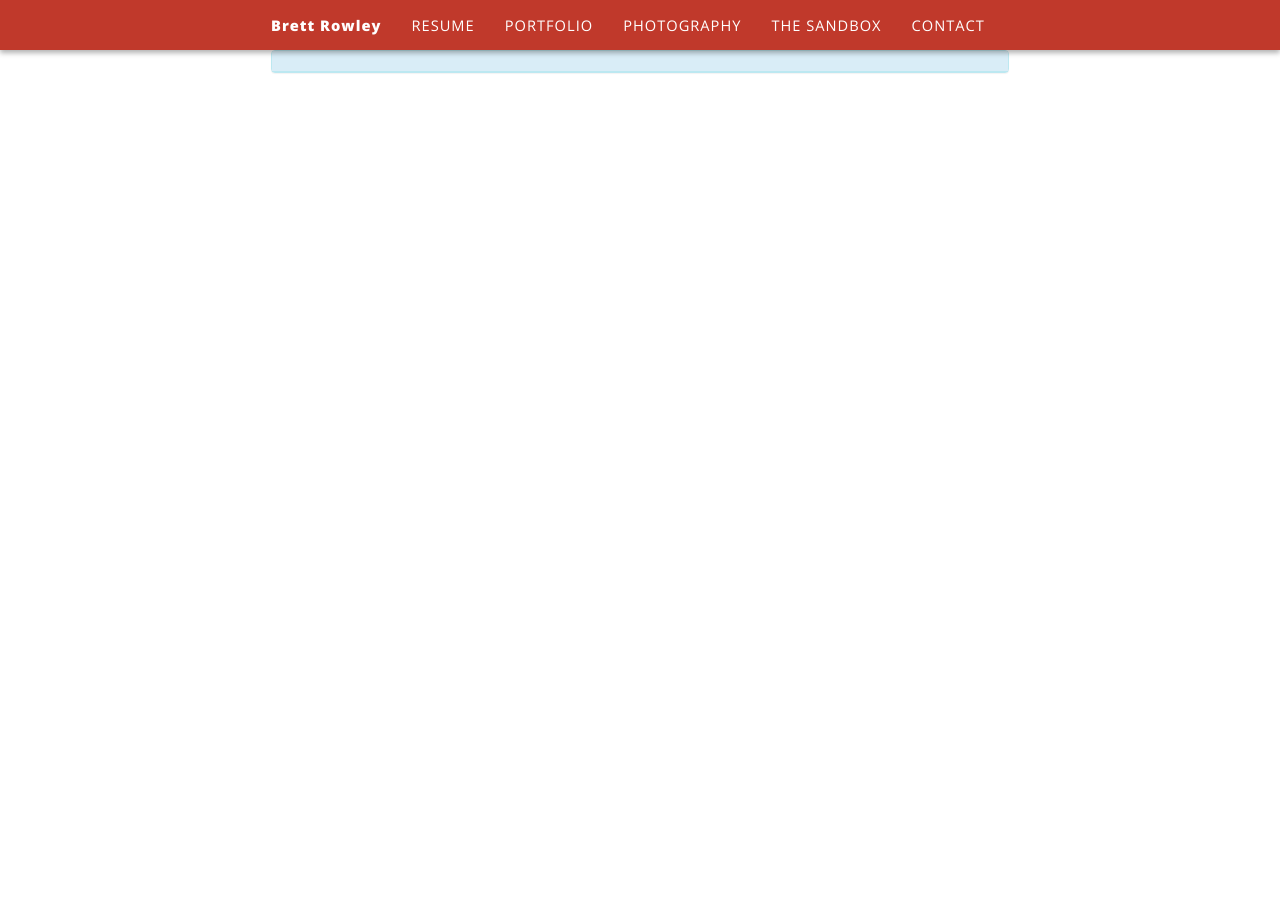
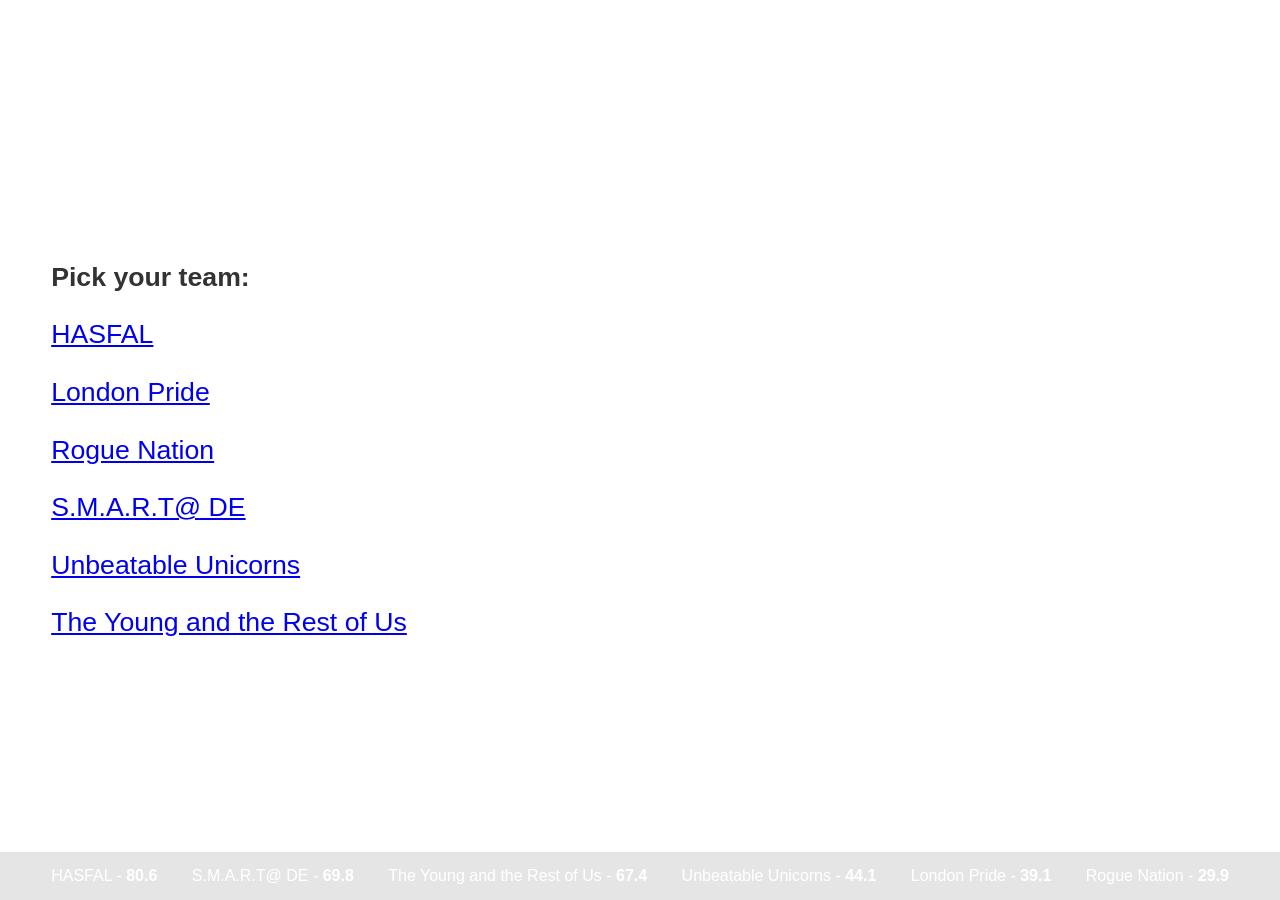
Before and after one commit to brettrowley/brettrowley.github.io, a Jekyll site: the page sandbox/wellable/index.html, which Jekyll copies as it is, in a window 1280 px wide and 900 px high. Built offline with Jekyll 4.4.1, drawn with Linux system fonts in a browser that asks for light colours; nearby versions of some CDN libraries; some of the changed text lies outside the part shown.

Commit message:
Finished styling

```diff
--- a/sandbox/wellable/index.html
+++ b/sandbox/wellable/index.html
@@ -1,19 +1,151 @@
----
-layout: default
-title: 'RapidMiner Wellable Challenge'
----
+<link href='/assets/css/ionicons.css' rel='stylesheet' type='title/css'>
 <style>
+body, html{
+	padding: 0;
+	margin: 0;
+	font-family: sans-serif;
+	font-weight: 300;
+	color: white;
+	overflow: hidden;
+}
+
+.stats{
+	position: fixed;
+	bottom: 0;
+	width: 100%;
+	background: rgba(0,0,0,0.1);
+	transition: 0.5s;
+}
+.stats ul{
+	list-style: none;
+	padding-left: 4vw;
+	margin: 0;
+}
+
+li.position{
+	padding: 15px 30px 15px 0;
+	display: inline-block;
+}
+
+
+span#scores{
+	color: white;
+	display: none;
+	cursor: pointer;
+}
+span#scores i{
+	display: inline-block;
+	transition: 0.5s;
+}
+
+
+
+
+.intro span{
+	color: #333 !important;
+	font-size: 20pt;
+	vertical-align: middle;
+    display: table-cell;
+    height: 100vh;
+	margin: 0;
+}
+.team, .intro {
+	display: block;
+	padding-left: 4vw;
+	height: 100vh;
+
+}
+.team span.title{
+	font-size: 100pt;
+	margin: 0;
+	height: 100vh;
+	max-width: 75vw;
+    vertical-align: middle;
+    display: table-cell;
+}
+
+@media screen and (max-width: 1100px){
+	.team span.title{
+		font-size: 30pt;
+		width: 100vw;
+		font-weight: 700;
+	}
+	.intro span{
+	font-size: 15pt;
+}
+
+
+	.stats{
+		bottom: -160px;
+	}
+	.stats.expand{
+		bottom: 0px;
+	}
+	.stats ul{
+		padding: 10px 0 10px 4vw;
+
+	}
+	li.position{
+		display: block;
+		padding: 5px 0px;
+		font-size: 10pt;
+	}
+
+	span#scores{
+		display: block;
+		padding-bottom: 10px;
+	}
+	span#scores i.expand{
+		transform: rotate(45deg);
+	}
+}
 </style>
+
+
 <script src="http://code.jquery.com/jquery-1.10.1.min.js"></script>
 <script>
+$(document).ready(function(){
+	$('div.team').each(function(){
+		var index = $(this).index();
+		console.log(index)
+		switch (index){
+			case 2:
+			$(this).css("background", "#2ecc71");
+			break;
+			case 3:
+			$(this).css("background", "#16a085");
+			break;
+			case 4:
+			$(this).css("background", "#f39c12");
+			break;
+			case 5:
+			$(this).css("background", "#e67e22");
+			break;
+			case 6:
+			$(this).css("background", "#e74c3c");
+			break;
+			case 7:
+			$(this).css("background", "#c0392b");
+			break;
+		}
+
+		var team = $(this).find("span.title").text().toLowerCase().replace(/[^\w\s]/gi, '').replace(/ /g, "-");
+		$(this).attr("id", team)
+	})
+
+	$('span#scores').click(function(){
+		$('.stats').toggleClass("expand")
+		$('span#scores i').toggleClass("expand")
+	})
+})
   $.ajax({
-  url:"https://www.kimonolabs.com/api/c0xh0bzc?apikey=kULyVYErfQfsy8mkfcSlLie5VvDkXQhh",
+  // url:"https://www.kimonolabs.com/api/c0xh0bzc?apikey=kULyVYErfQfsy8mkfcSlLie5VvDkXQhh",
+  "url":"https://www.kimonolabs.com/api/5qtdkod0?apikey=z6vewKq5SXBcF6Q6L17sQEJ8gaYMou0C",
   crossDomain: true,
   dataType: "jsonp",
-  beforeSend: function(xhr) { xhr.setRequestHeader('authorization', 'Bearer 2uZMXOIbafpMXorDXzuvVa78wXaKB26P'); },
+  // beforeSend: function(xhr) { xhr.setRequestHeader('authorization', 'Bearer 2uZMXOIbafpMXorDXzuvVa78wXaKB26P'); },
   success: function (response) {
     //Do something with the response
-    $(".panel-heading").html(response.name);
   },
   error: function (xhr, status) {
     //handle errors
@@ -21,11 +153,46 @@ title: 'RapidMiner Wellable Challenge'
 });</script>
 
 <body>
-<div class="container padding">
-   <div class="panel panel-info">
-      <div class="panel-heading"> </div>
-         <ul class="list-group">
-         </ul>
-   </div>
+<div class="stats">
+	<ul>
+		<li><span id="scores"><i class="ion-plus-round"></i> Scores</span></li>
+		<li class="position">HASFAL - <strong>80.6</strong></li>
+		<li class="position">S.M.A.R.T@ DE - <strong>69.8</strong></li>
+		<li class="position">The Young and the Rest of Us - <strong>67.4</strong></li>
+		<li class="position">Unbeatable Unicorns - <strong>44.1</strong></li>
+		<li class="position">London Pride - <strong>39.1</strong></li>
+		<li class="position">Rogue Nation - <strong>29.9</strong></li>
+	</ul>
+</div>
+<div class="intro">
+	<span>
+		<p><strong>Pick your team:</p></strong></p>
+		<p><a href="#hasfal">HASFAL</a></p>
+		<p><a href="#london-pride">London Pride</a></p>
+		<p><a href="#rogue-nation">Rogue Nation</a></p>
+		<p><a href="#smart-de">S.M.A.R.T@ DE</a></p>
+		<p><a href="#unbeatable-unicorns">Unbeatable Unicorns</a></p>
+		<p><a href="#the-young-and-the-rest-of-us">The Young and the Rest of Us</a></p>
+	</span>
+</div>
+
+<div class="team" id="#">
+	<span class="title">HASFAL</span>
+</div>
+<div class="team" id="#">
+	<span class="title">S.M.A.R.T@ DE</span>
+</div>
+<div class="team" id="#">
+	<span class="title">The Young and the Rest of Us</span>
+</div>
+<div class="team" id="#">
+	<span class="title">Unbeatable Unicorns</span>
+</div>
+<div class="team" id="#">
+	<span class="title">London Pride</span>
+</div>
+<div class="team" id="#">
+	<span class="title">Rogue Nation</span>
+</div>
 </div>
 </body>
```
